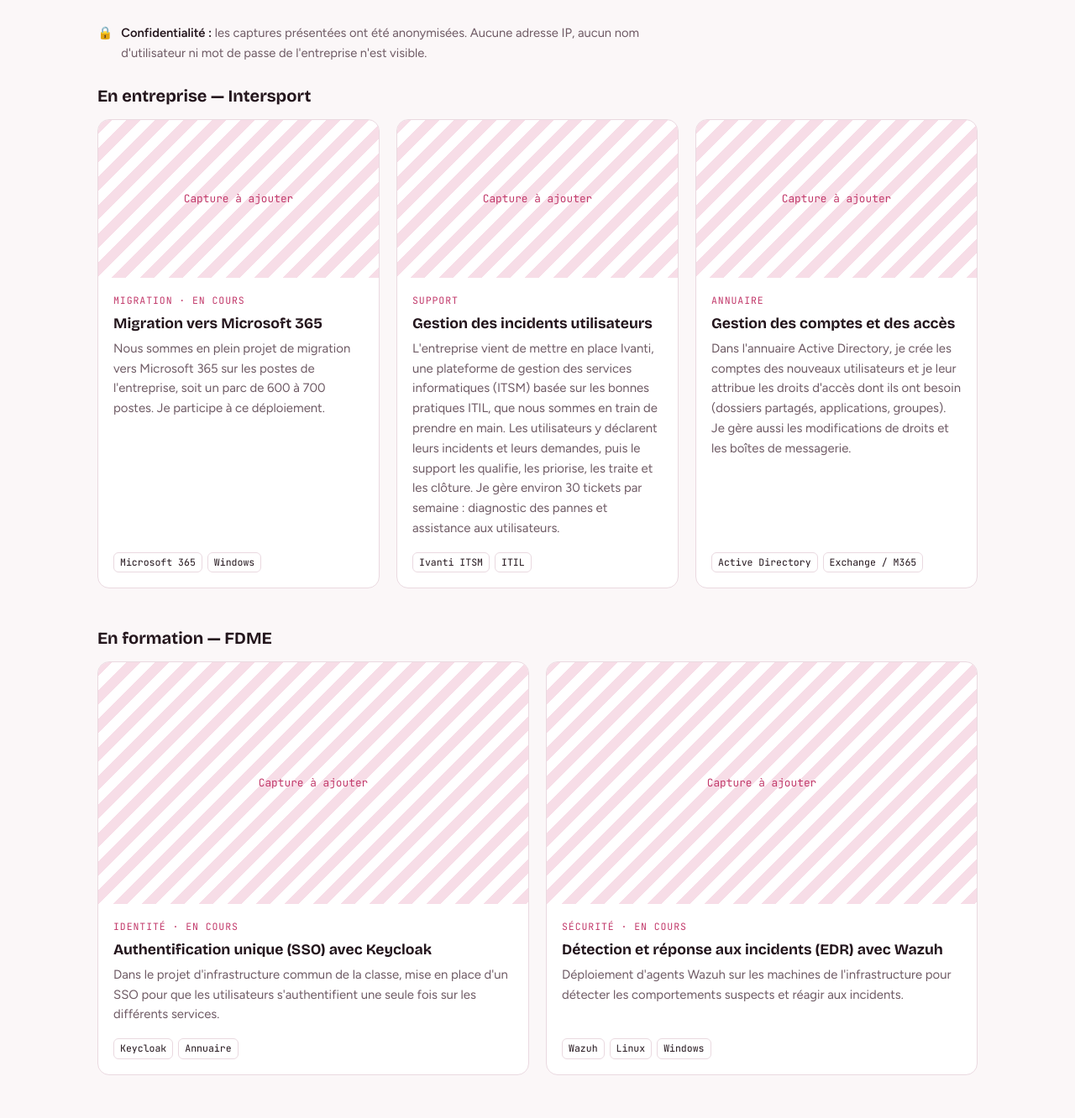
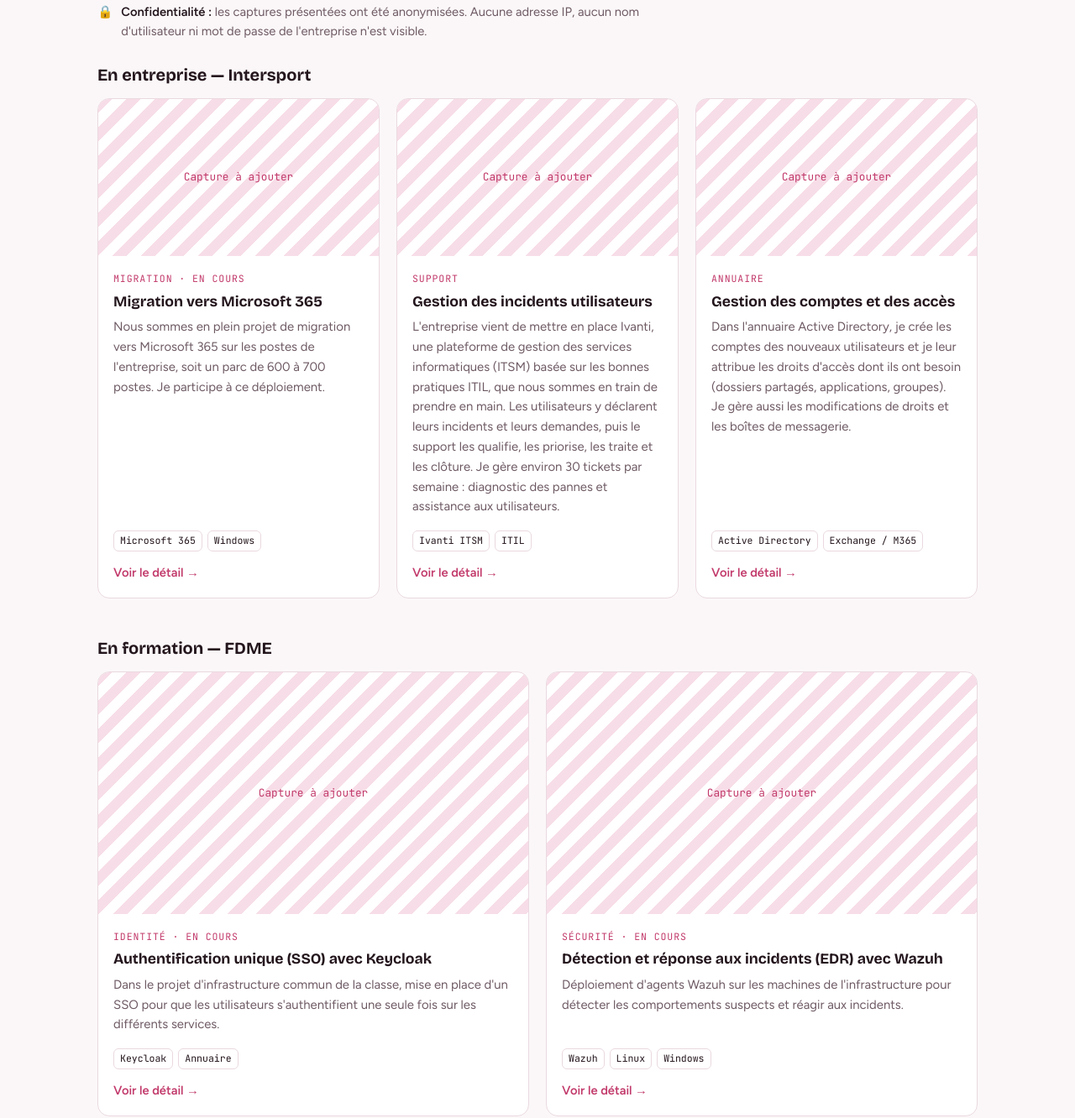
Before and after one commit to 1tempsperi/portfolio-e5, a plain HTML site: page index.html in a window 1280 px wide. Shown: the part 4061-5393 px from the top of the page at 84% size. Drawn offline with nearby package versions, Linux system fonts and the light colour scheme.

Commit message:
Cartes projets cliquables + nettoyage organigramme

```diff
--- a/index.html
+++ b/index.html
@@ -160,6 +160,14 @@ p.todo-line{background:var(--todo-bg);color:var(--todo);font-size:.92rem;padding
 .proj p{font-size:.93rem;color:var(--muted)}
 .proj .tools{display:flex;flex-wrap:wrap;gap:6px;margin-top:auto;padding-top:8px}
 .proj .tools span{font-family:var(--f-mono);font-size:.72rem;border:1px solid var(--line);border-radius:6px;padding:2px 7px}
+.proj{position:relative;transition:transform .15s ease,border-color .15s ease,box-shadow .15s ease}
+.proj:hover{transform:translateY(-3px);border-color:var(--rose);box-shadow:0 8px 24px -12px color-mix(in srgb,var(--rose) 45%,transparent)}
+.proj-link{color:inherit;text-decoration:none}
+.proj-link::after{content:"";position:absolute;inset:0;border-radius:14px}
+.proj-link:focus-visible{outline:none}
+.proj:has(.proj-link:focus-visible){outline:2px solid var(--rose);outline-offset:3px}
+.proj .more{font-weight:600;color:var(--rose);font-size:.92rem;padding-top:6px}
+@media (prefers-reduced-motion:reduce){.proj{transition:none}.proj:hover{transform:none}}
 @media (max-width:860px){.projects,.projects.two{grid-template-columns:minmax(0,1fr)}}
 
 /* Veille */
@@ -316,8 +324,7 @@ footer .wrap{display:flex;justify-content:space-between;gap:16px;flex-wrap:wrap}
 
       <div class="org">
         <h3>Organigramme — service informatique</h3>
-        <p class="sec-intro" style="margin:0">Remplace les postes par ceux de ton service (noms facultatifs).</p>
-        <div class="org-tree">
+                <div class="org-tree">
           <ul>
             <li>
               <div class="node"><strong>Directeur·rice des SI</strong><span>DSI</span></div>
@@ -354,27 +361,30 @@ footer .wrap{display:flex;justify-content:space-between;gap:16px;flex-wrap:wrap}
             <div class="img">Capture à ajouter</div>
             <div class="body">
               <span class="tag">Migration · en cours</span>
-              <h4>Migration vers Microsoft 365</h4>
+              <h4><a class="proj-link" href="projets/migration-m365.html">Migration vers Microsoft 365</a></h4>
               <p>Nous sommes en plein projet de migration vers Microsoft 365 sur les postes de l'entreprise, soit un parc de 600 à 700 postes. Je participe à ce déploiement.</p>
               <div class="tools"><span>Microsoft 365</span><span>Windows</span></div>
+              <span class="more">Voir le détail →</span>
             </div>
           </article>
           <article class="proj">
             <div class="img">Capture à ajouter</div>
             <div class="body">
               <span class="tag">Support</span>
-              <h4>Gestion des incidents utilisateurs</h4>
+              <h4><a class="proj-link" href="projets/gestion-incidents.html">Gestion des incidents utilisateurs</a></h4>
               <p>L'entreprise vient de mettre en place Ivanti, une plateforme de gestion des services informatiques (ITSM) basée sur les bonnes pratiques ITIL, que nous sommes en train de prendre en main. Les utilisateurs y déclarent leurs incidents et leurs demandes, puis le support les qualifie, les priorise, les traite et les clôture. Je gère environ 30 tickets par semaine : diagnostic des pannes et assistance aux utilisateurs.</p>
               <div class="tools"><span>Ivanti ITSM</span><span>ITIL</span></div>
+              <span class="more">Voir le détail →</span>
             </div>
           </article>
           <article class="proj">
             <div class="img">Capture à ajouter</div>
             <div class="body">
               <span class="tag">Annuaire</span>
-              <h4>Gestion des comptes et des accès</h4>
+              <h4><a class="proj-link" href="projets/comptes-acces.html">Gestion des comptes et des accès</a></h4>
               <p>Dans l'annuaire Active Directory, je crée les comptes des nouveaux utilisateurs et je leur attribue les droits d'accès dont ils ont besoin (dossiers partagés, applications, groupes). Je gère aussi les modifications de droits et les boîtes de messagerie.</p>
               <div class="tools"><span>Active Directory</span><span>Exchange / M365</span></div>
+              <span class="more">Voir le détail →</span>
             </div>
           </article>
         </div>
@@ -387,18 +397,20 @@ footer .wrap{display:flex;justify-content:space-between;gap:16px;flex-wrap:wrap}
             <div class="img">Capture à ajouter</div>
             <div class="body">
               <span class="tag">Identité · en cours</span>
-              <h4>Authentification unique (SSO) avec Keycloak</h4>
+              <h4><a class="proj-link" href="projets/sso-keycloak.html">Authentification unique (SSO) avec Keycloak</a></h4>
               <p>Dans le projet d'infrastructure commun de la classe, mise en place d'un SSO pour que les utilisateurs s'authentifient une seule fois sur les différents services.</p>
               <div class="tools"><span>Keycloak</span><span>Annuaire</span></div>
+              <span class="more">Voir le détail →</span>
             </div>
           </article>
           <article class="proj">
             <div class="img">Capture à ajouter</div>
             <div class="body">
               <span class="tag">Sécurité · en cours</span>
-              <h4>Détection et réponse aux incidents (EDR) avec Wazuh</h4>
+              <h4><a class="proj-link" href="projets/edr-wazuh.html">Détection et réponse aux incidents (EDR) avec Wazuh</a></h4>
               <p>Déploiement d'agents Wazuh sur les machines de l'infrastructure pour détecter les comportements suspects et réagir aux incidents.</p>
               <div class="tools"><span>Wazuh</span><span>Linux</span><span>Windows</span></div>
+              <span class="more">Voir le détail →</span>
             </div>
           </article>
         </div>
```
